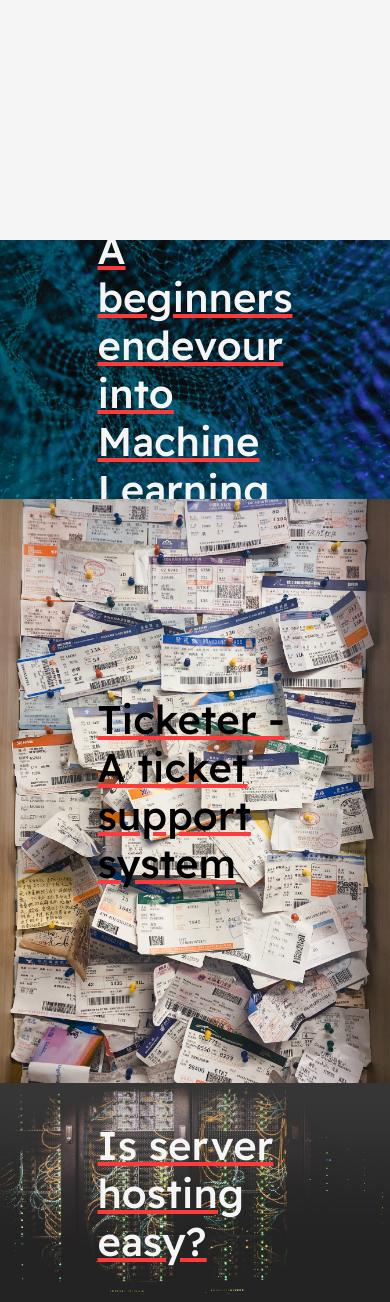
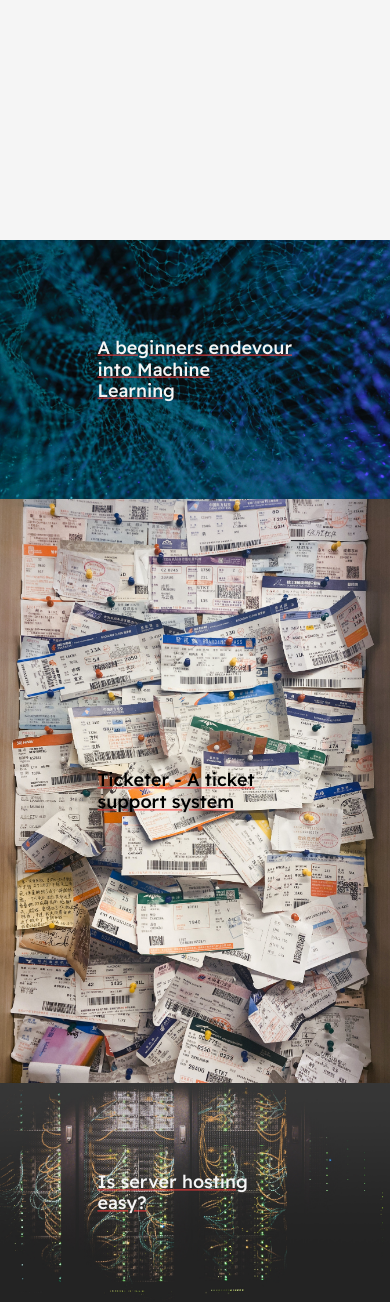
Before and after one commit to Joonsey/personal-website, a Django app: page / in a window 390 px wide. Shown: the part 4426-5728 px from the top of the page. Run offline with Django 3.2, Linux system fonts and the light colour scheme; some libraries are stand-ins or nearby versions; some web fonts are replaced.

Commit message:
wrong size of font on phone

```diff
--- a/blog/static/portfolio/style.css
+++ b/blog/static/portfolio/style.css
@@ -193,4 +193,8 @@ nav {
         position: static;
     }
 
+    .work-content h1 {
+        font-size: 18px;
+    }
+
 }
--- a/blog/templates/portfolio/index.html
+++ b/blog/templates/portfolio/index.html
@@ -93,5 +93,10 @@
             </div>
         </div>
     </div>
+
+    <div id="contact" class="section">
+
+
+    </div>
 </body>
 </html>
```
